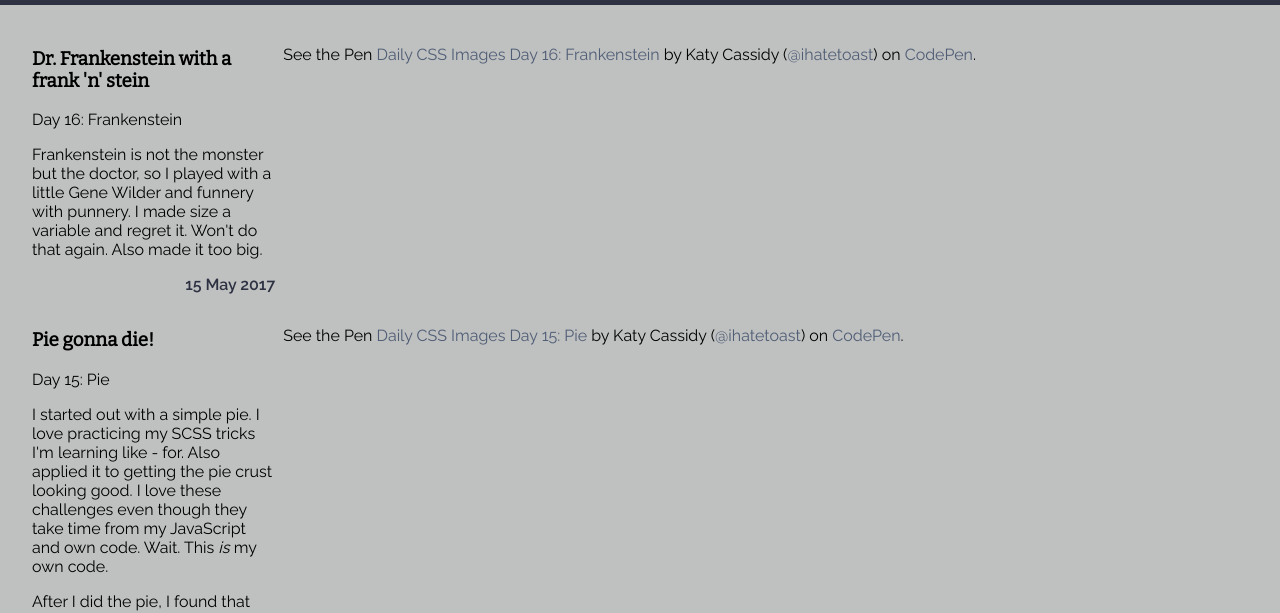
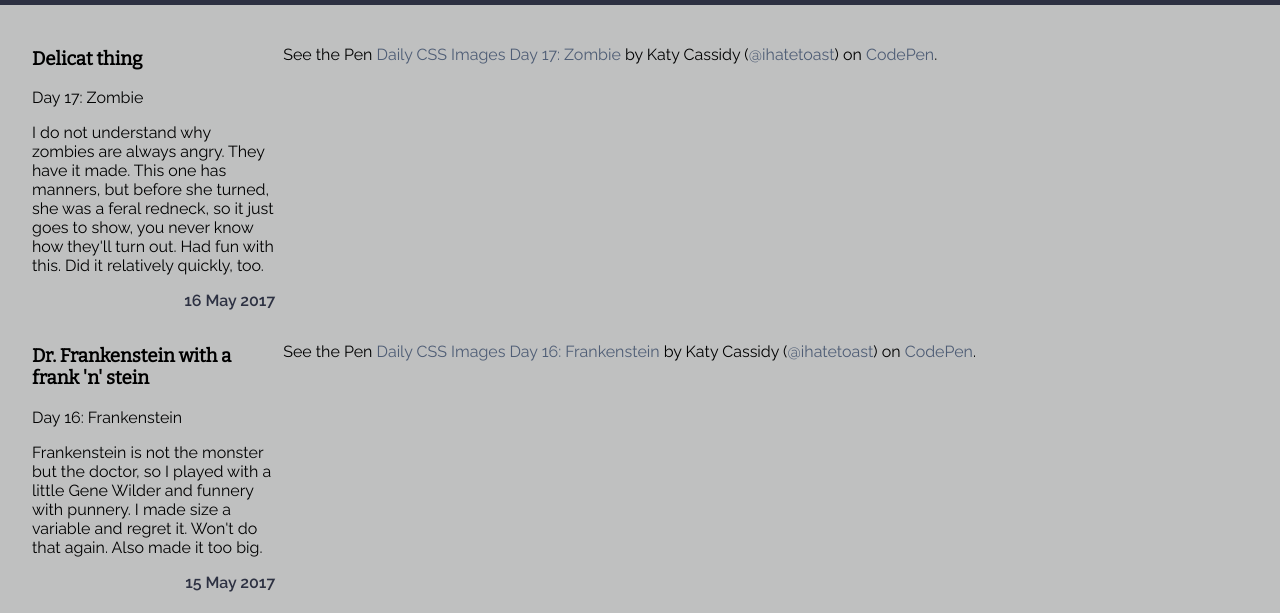
Before and after one commit to ihatetoast/dailycssimages, a plain HTML site: page index.html in a window 1280 px wide. Shown: the part 117-730 px from the top of the page. Drawn offline with nearby package versions, Linux system fonts and the light colour scheme; a script that the page names is missing.

Commit message:
day 17 zombie done

```diff
--- a/index.html
+++ b/index.html
@@ -18,6 +18,23 @@
 			</div>
 		</header>
 		<section class="container">
+		<!-- ******************** -->
+		<!--******* DAY 17 *******-->
+		<!-- ******************** -->
+
+		<div class="indexList">
+			<div class="description">
+				<h3 class="title">Delicat thing</h3>
+				<p>Day 17: Zombie</p>
+				<p>I do not understand why zombies are always angry. They have it made. This one has manners, but before she turned, she was a feral redneck, so it just goes to show, you never know how they'll turn out. Had fun with this. Did it relatively quickly, too.</p>
+				<div class="date">16 May 2017</div>
+			</div>
+
+			<div class="embedded">
+				<p data-height="520" data-theme-id="0" data-slug-hash="MmBJrO" data-default-tab="css,result" data-user="ihatetoast" data-embed-version="2" data-pen-title="Daily CSS Images Day 17: Zombie" class="codepen">See the Pen <a href="http://codepen.io/ihatetoast/pen/MmBJrO/">Daily CSS Images Day 17: Zombie</a> by Katy Cassidy (<a href="http://codepen.io/ihatetoast">@ihatetoast</a>) on <a href="http://codepen.io">CodePen</a>.</p>
+		<script async src="https://production-assets.codepen.io/assets/embed/ei.js"></script>
+			</div>
+		</div>
 
 		<!-- ******************** -->
 		<!--******* DAY 16 *******-->
```
Also changed, not shown: htmlstorage.html (+2 -2 lines).
